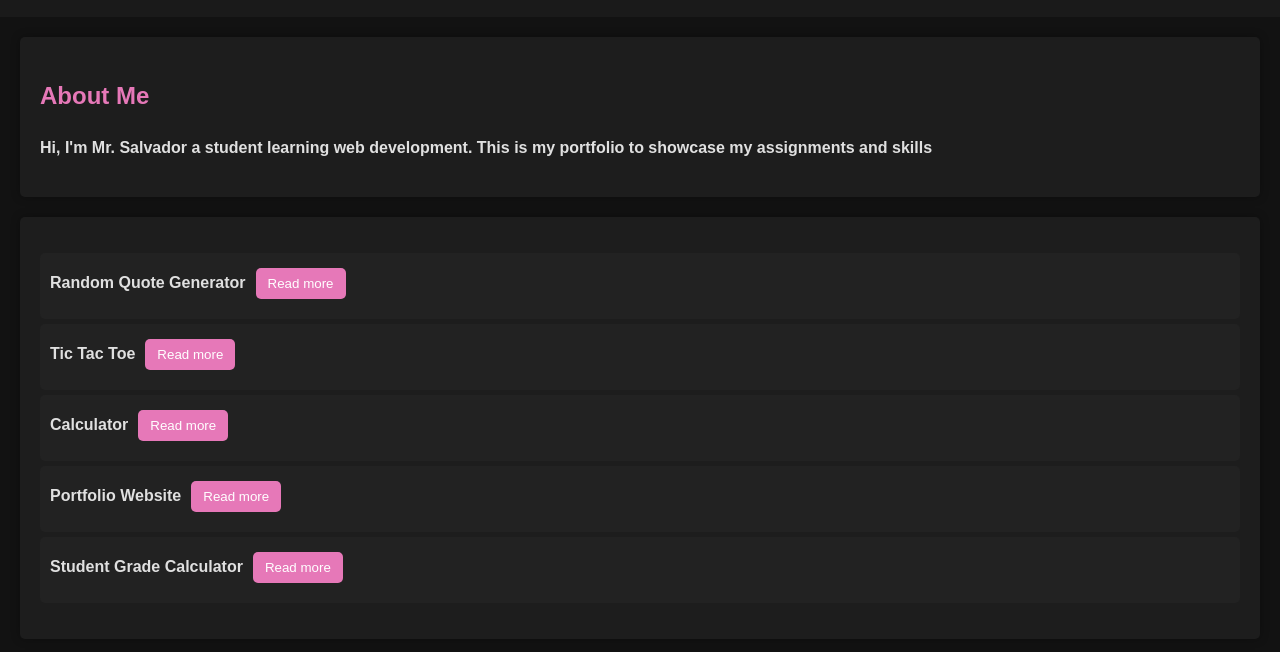
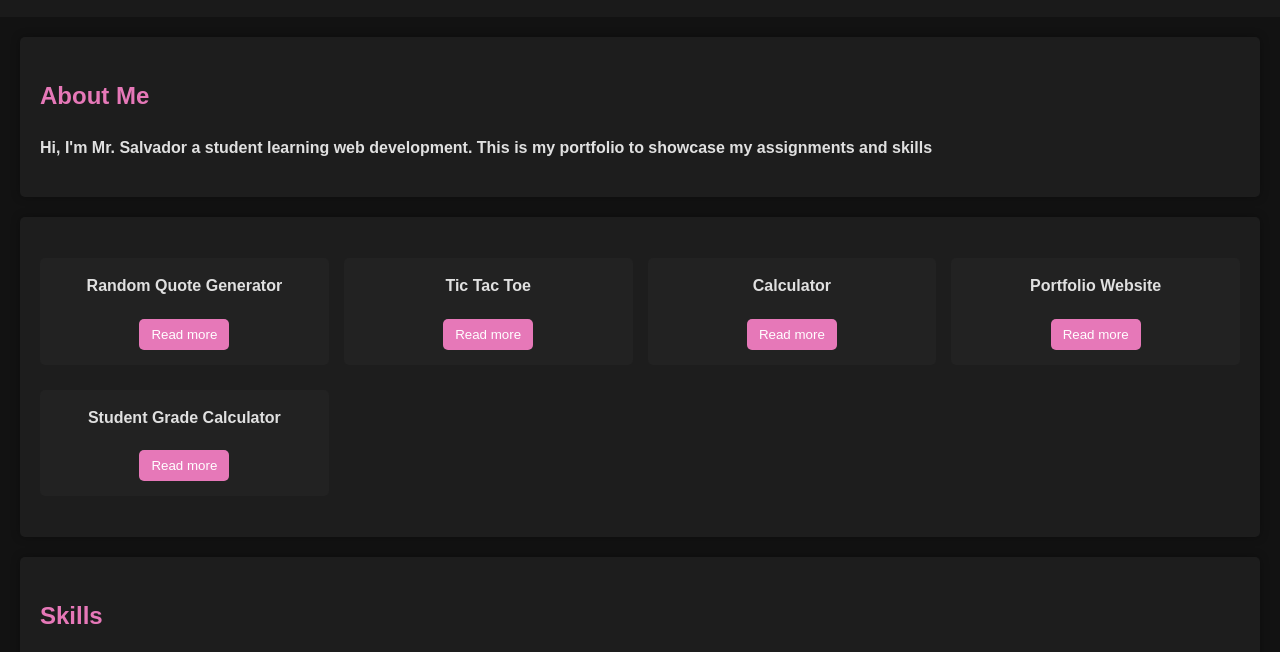
Before and after one commit to Seiji-yu/Portfolio-Project, a plain HTML site: page index.html in a window 1280 px wide. Shown: the part 119-771 px from the top of the page. Drawn offline with Linux system fonts and the light colour scheme.

Commit message:
Update style.css

```diff
--- a/style.css
+++ b/style.css
@@ -1,26 +1,14 @@
-.read-more {
-    background-color: #e678b8;
-    color: white;
-    border: none;
-    padding: 8px 12px;
-    cursor: pointer;
-    border-radius: 5px;
-    margin-top: 5px;
-    margin-bottom: 10px;
-    margin-left: 10px;
-}
-
-.read-more:hover {
-    background-color: #0dadf7;
-}
+/* Ensure proper layout and spacing */
 
 .body {
     display: flex;
     justify-content: space-between;
 }
 
+/* Styles the body */
 body {
     font-family: Arial, Helvetica, sans-serif;
+    /* Sets a Clean font */
     line-height: 1.6;
     margin: 0;
     padding: 0;
@@ -29,6 +17,7 @@ body {
     font-weight: bold;
 }
 
+/* Styles the header */
 header {
     user-select: none;
     background-color: #1A1A1A;
@@ -37,10 +26,12 @@ header {
     text-align: center;
 }
 
+/* Removes margin from header title */
 header h1 {
     margin: 0;
 }
 
+/* Styles the Dark Mode Button */
 #themeToggle {
     user-select: none;
     background-color: #e678b8;
@@ -53,12 +44,17 @@ header h1 {
     border-radius: 5px;
 }
 
+/* Changes color when hovered */
 #themeToggle:hover {
     background-color: #0dadf7;
+    /* Blue hover effect */
+    transform: scale(1.05);
+    /* Pop effect when hovered */
 }
 
 section {
     user-select: none;
+    /* Prevents accidental text selection */
     padding: 20px;
     margin: 20px;
     background: #1D1D1D;
@@ -66,8 +62,56 @@ section {
     box-shadow: 0 0 10px rgba(0, 0, 0, 0.3);
 }
 
+/* Styles for section headings */
 h2 {
     color: #e678b8;
+    /* Pink accent color */
+}
+
+
+#projectList {
+    display: grid;
+    grid-template-columns: repeat(auto-fit, minmax(250px, 1fr));
+    /* Responsive grid */
+    gap: 15px;
+}
+
+/* Styles each project item */
+#projectList li {
+    background-color: #222;
+    padding: 15px;
+    border-radius: 5px;
+    transition: transform 0.3s ease-in-out;
+    /* Smooth hover effect */
+    display: flex;
+    flex-direction: column;
+    align-items: center;
+}
+
+/* Adds a slight pop-out effect when hovered */
+#projectList li:hover {
+    transform: scale(1.05);
+}
+
+/* Styles the Read More button*/
+
+.read-more {
+    background-color: #e678b8;
+    color: white;
+    border: none;
+    padding: 8px 12px;
+    cursor: pointer;
+    border-radius: 5px;
+    margin-top: 20px;
+    margin-bottom: auto;
+
+
+}
+
+/* Styles the read more button when hovered*/
+.read-more:hover {
+    background-color: #0dadf7;
+    /* Blue hover effect */
 }
 
 ul {
@@ -75,6 +119,7 @@ ul {
     padding: 0;
 }
 
+/* Styles each skill item */
 ul li {
     background-color: #222;
     margin: 5px 0;
@@ -82,15 +127,18 @@ ul li {
     border-radius: 5px;
 }
 
+/* Arranges form elements vertically */
 form {
     display: flex;
     flex-direction: column;
 }
 
+/* Adds spacing above form labels */
 form label {
     margin-top: 10px;
 }
 
+/* Styles form input fields */
 form input,
 form textarea {
     padding: 10px;
@@ -101,6 +149,17 @@ form textarea {
     color: white;
 }
 
+/* Highlight effect when toggled */
+form input:focus,
+form textarea:focus {
+    border-color: #e678b8;
+    /* Pink border */
+    outline: none;
+    box-shadow: 0 0 5px #e678b8;
+    /* Glow effect */
+}
+
+/* Styles the submit button */
 form button {
     font-weight: bold;
     margin-top: 10px;
@@ -112,6 +171,7 @@ form button {
     cursor: pointer;
 }
 
+/* Changes button color on hover */
 form button:hover {
     background-color: #0dadf7;
 }
@@ -125,20 +185,24 @@ footer {
     margin-top: 20px;
 }
 
+/* Applies dark mode to the entire page */
 body.dark-mode {
     background-color: #333 !important;
     color: #f4f4f4 !important;
 }
 
+/* Adjusts header for dark mode */
 body.dark-mode header {
     background-color: #222;
 }
 
+/* Adjusts section for dark mode */
 body.dark-mode section {
     background-color: #444;
     color: #f4f4f4;
 }
 
+/* Dark mode project list */
 body.dark-mode ul li {
     background-color: #555;
 }
```
